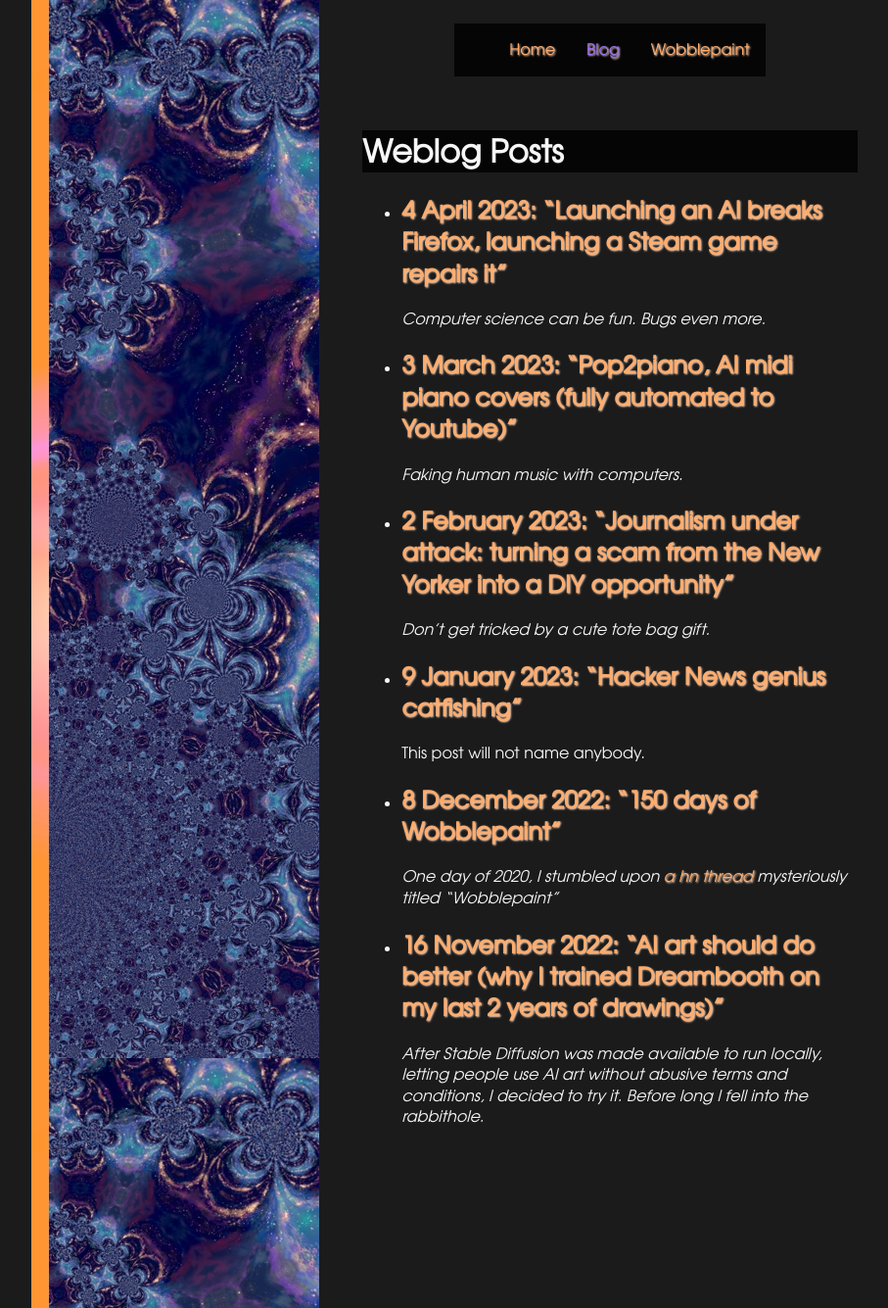
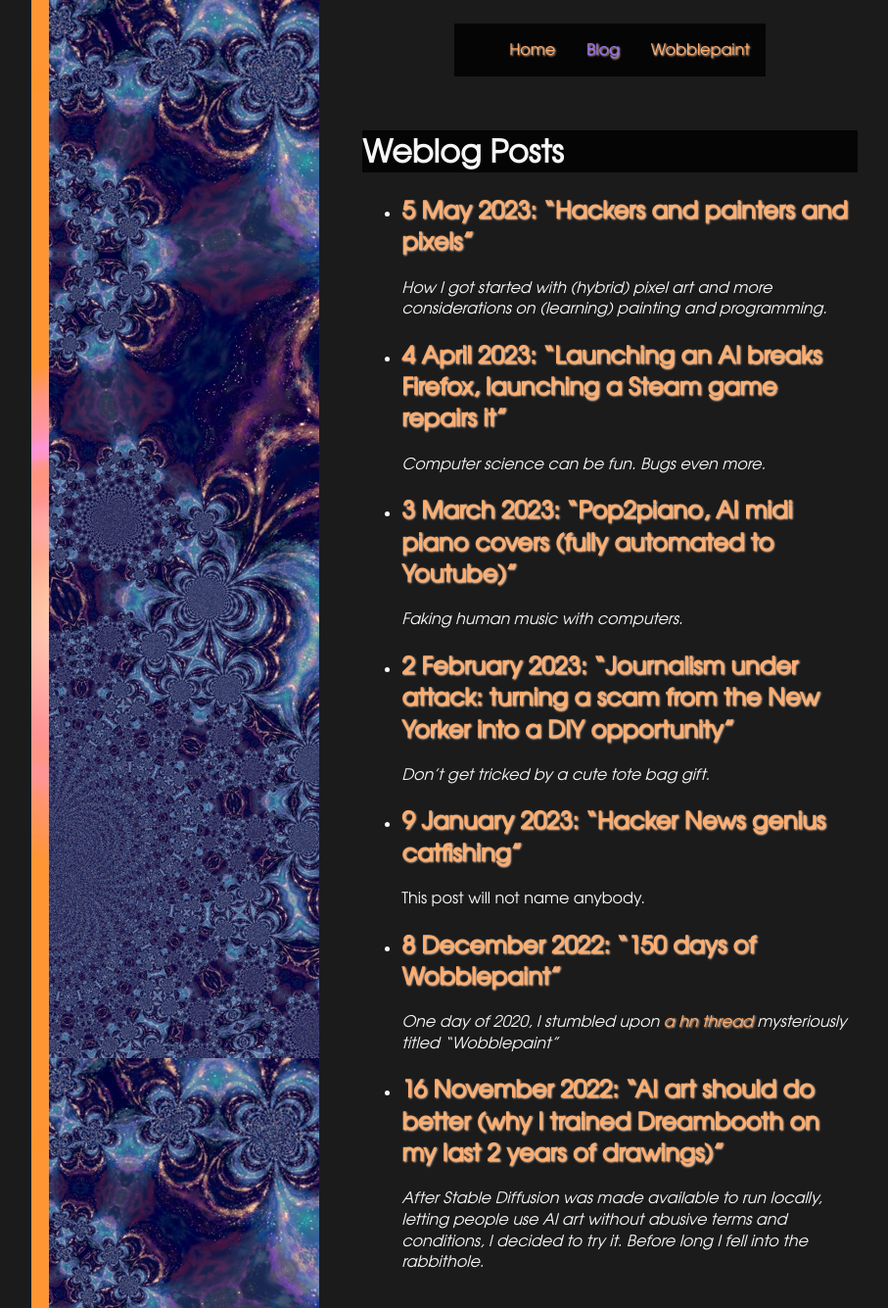
Before and after one commit to Le09/le09.github.io, a Jekyll site: the page built from blog.html, in a window 1280 px wide. Shown: the whole page at 98% size, without its empty margins (17-924 px from the left). Built offline with Jekyll 4.4.1, drawn with Linux system fonts in a browser that asks for light colours; some of the changed lines change nothing that is shown.

Commit message:
blogpost: pixel art

```diff
--- /dev/null
+++ b/_posts/2023-05-05-PIXELS.md
@@ -0,0 +1,124 @@
+---
+title: Hackers and painters and pixels
+image: /assets/img/pixels/flying_cc.webp
+---
+
+_How I got started with (hybrid) pixel art and more considerations on (learning) painting and programming._
+
+<img src="/assets/img/pixels/flying_cc.webp" alt="Happy Pixel CC" class="w50"/>
+
+In 2020, on a serendipitous whim, I motivated OK Feather to enter the Adventuron game jam.
+That tasked me with making pixel art for the game, which I didn't have much experience with.
+I had tried a few years before following two of the most well known tutorials on the internet:
+* [Derek Yu's tutorial](https://www.derekyu.com/makegames/pixelart.html)
+* [Pixel Joint's tutorial](https://pixeljoint.com/forum/forum_posts.asp?TID=11299)
+
+![Pixel Art Tutorials](/assets/img/pixels/tutorials.webp)
+*Example from [the Pixel Studio wiki](https://pixelstudio.fandom.com/wiki/Pixel_Art_Basics), with lines, anti-aliasing, dithering, and color ramps.*
+
+But after hours then days of fiddling with individual pixels, I gave up, since my single sprite was far from finished and progress was seemingly following Zeno's paradox.
+
+<div class="flexbox-h-container">
+    <div class="box" >
+        <img src="/assets/img/pixels/oldsprite.png" alt="Old unfinished sprite"/>
+    </div>
+    <div class="bbox" >
+        This was actually the third iteration of that sprite, so it had already become clear that this method would never work.
+        In particular the fight against jaggies was overpowering the form; each pixel carries so much information that focusing on them destroyed the big picture.
+    </div>
+</div>
+
+>The artist has to be in control of the image at the level of the single pixel, and every pixel should be purposefully placed.
+
+These tutorials[^tutos] silently assumed some skills I didn't have, and by focusing on "master level" output, it hampered my progress in making anything at all, even if it was mediocre work.
+My understanding on where pixel art can cheat or suck without it being a problem was also lacking.
+That means the weird ways perspective is often dealt with, or sometimes how actual proportions are distorted; in both cases, thinking in terms of traditional drawing was working against learning how pixel art works.
+
+## Working with no method
+
+<img src="/assets/img/pixels/steps.png" alt="A WIP and the finished background."/>
+
+This time I decided to follow no method at all, and just approach it like any other drawing, just a smaller one.
+In particular I went with Krita as drawing tool rather than any specific pixel art tool, in good part because I love it, and because the pixel and dithering brush are good enough.
+
+The two main defining features of pixel art are the low resolution, and the limited palette.
+The limited palette changes the way you think about colors, in a lot of cases with people working with predefined color ramps to find the right shade in different context (fully illuminated, etc). This different approach means that a different approach is also needed to keep saturation and contrast harmonious (unless the palette is so constrained that this comes for free).
+
+So I took the Pico-8 palette, and used it as a starting point, without necessarily sticking to it.
+I let myself use any color I wanted, while just trying not to use too many.
+The issue that then came up was that characters would not pop out properly in front of the backgrounds.
+Either outlines can be used, or the background colors can be adapted in terms of saturation and contrast to be duller than characters.
+I went with the standard way that is used in paintings: add volumetric fog!
+(volumetric fog is a fancy way to say that the background is lighter and less saturated the further away it is because of the atmosphere)
+Of course it makes no sense, but it allows to have your cake (backgrounds that stand out on their own) and eat it too (by staying readable with characters and without outlines).
+
+<img src="/assets/img/pixels/beach.png" alt="How dirty tools work in pixel art." class="w30 hovermax"/>
+<img src="/assets/img/pixels/garden.png" alt="How dirty tools work in pixel art." class="w30 hovermax"/>
+<img src="/assets/img/pixels/control_room_map.png" alt="How dirty tools work in pixel art." class="w30 hovermax"/>
+
+This proved useful as the sprites appeared in different contexts, for example the map could be called anywhere.
+
+For the lines, I made crude outlines, and refined them as much as I could, simply limiting this process in time to avoid it becoming too painful.
+In many cases I drew my drafts at a regular size first and downscaled it, which feels more comfortable, but meant that subtle 'gradients' would be all other what would be flat colors in normal pixel art, and thus require more work fixing.
+These were not entirely fixed up so it's easy to spot which ones were done that way.
+
+<img src="/assets/img/pixels/cosmoose_downscaled.png" alt="Example of downscaled scene." class="w80"/>
+
+As an aside, some last minute changes to the game meant that I had to make a few more sprites than planned, which made me depend more on references to speed up the process and meet the deadline.
+
+The result is not exactly traditional pixel art, but that seems fine since now it is more of an arbitrary set of constraints.
+In other words, I managed to make pixel art efficiently in a few days by adopting the same iterative process that I normally use[^reviews].
+
+## Programming the big picture
+
+<img src="/assets/img/pixels/pixel_laptop.png" alt="A laptop in pixel art." class="w80"/>
+
+The 'iterative method' sounds very much alike rapid prototyping or the agile method, and it is easy to work with the analogies.
+Composition is like architecture, and rendering is like implementing functions.
+In both cases, as details get gradually filled in, some adaptations to the original plan are needed.
+It is important during iterations to take a step back and ensure that the details are not taking over the whole picture, that the overall composition is still working.
+In painting this is done with mirroring, checking the values, and 'squinting your eyes' to blur things out.
+
+<figure>
+  <img src="/assets/img/pixels/composition_checks.webp" alt="The three main composition checks."/>
+  <figcaption>Values could be separated a bit better for readability.</figcaption>
+</figure>
+
+There are other analogies in the way that there are many dimensions to the work (color, density, saturation, contrast, etc) and because of their relationships to each other it is not entirely possible to consider them all independently.
+In programming complexity comes in different flavours, so it is important to make choices on to where and how these complexities are distributed.
+In both cases, in the beginnings it is extremely helpful to treat every problem independently, and with experience it becomes possible to work more intuitively and thus more holistically.
+In both cases, the perception of the painting or of complexity are human, and this is ultimately what matters.
+So other considerations about how perception works are also relevant.
+
+In [Paul Graham's essay](http://www.paulgraham.com/hp.html), painting is seen through the traditional lens, where the artist needs to switch between thinking in terms of paint chemistry at low-level and 'painting' at high-level.
+But if you start with digital painting the equivalent is to directly think of the physical properties of light.
+In a way pigments and HSV are abstractions that give a few primitives to work with to make the high-level process more manageable ('add more cadmium yellow' against 'set to a lighter value and shift the hue').
+
+## Learning from learning
+
+<img src="/assets/img/pixels/puzzle.png" alt="Learning pixel art." class="w80"/>
+
+Pixel art also offers its own set of primitives with color ramps, palettes, dithering, etc.
+If I had started with pixel art, these would make more sense.
+But because the activity is too close to painting, it is easy to get stuck in the wrong mindset, and confuse the abstractions and goals.
+Not unlike programming in a functional or object-oriented styles can clash, and while it is often possible to mix the two, it often makes things more complicated because it requires to shift mental gears at different levels, which thus requires to already have a good mental model of the whole.
+But when coming from the outside, the picture of the whole is the most challenging part to learn.
+
+Because the 'pixel art' style is a lot about the polishing step, I sabotaged any possibility to have a good working process.
+It is important to remember what the goal is; pixel art in that case was about conveying the feel of the game, so even if changing the process meant sacrificing the possibility to make a 'masterpiece', it had no purpose otherwise.
+
+There is analogously an iterating process on the theory, the practice, and the workflow.
+It isn't possible to separate the tree entirely, because all shape your own individual understanding.
+This post itself blends ideas that I retroactively understood and ideas that naturally arose from the process.
+Programming rely on mathematical theories, the practical design, and their workflow of the programmers.
+
+A science, an art, and a craft.
+I love to think about their relationships as they inform each other, and lets your brain naturally pick up patterns and ideas from the other domains.
+I think this meta-process can be applied to mostly any other domain, like [woodworking](https://www.youtube.com/watch?v=ShEez0JkOFw), or cooking.
+It is a bit like how people recommend to learn a second language but for higher-level concepts.
+
+
+<img src="/assets/img/pixels/pigeon_delivery.png" alt="Pigeon delivering pixel gifts." class="w80"/>
+
+[^tutos]: This is not an attack on these tutorials but probably more on my capacity to learn.
+[^reviews]: The pixel art is not perfect but it still got [great feedback](https://ifdb.org/viewgame?id=tyap5ckr5hbkunox) on ifdb
--- a/_sass/main.scss
+++ b/_sass/main.scss
@@ -188,6 +188,13 @@
     margin: 2px;
 }
 
+.bbox {
+    flex-basis: 50%;
+    width: 100%;
+    padding: 10px;
+    margin: 2px;
+}
+
 .dblock {
     display: block;
 }
@@ -203,6 +210,14 @@
 .flex {
   display: flex;
   flex-wrap: wrap;
+}
+
+.hovermax:hover {
+    position:absolute;
+    left:10%;
+    width:auto;
+    max-width:80%;
+    height:auto;
 }
 
 .hoverfull:hover {
```
Also changed, not shown: assets/img/pixels/beach.png (added), assets/img/pixels/composition_checks.webp (added), assets/img/pixels/control_room_map.png (added), assets/img/pixels/cosmoose_downscaled.png (added), assets/img/pixels/flying_cc.webp (added), assets/img/pixels/garden.png (added), assets/img/pixels/oldsprite.png (added), assets/img/pixels/pigeon_delivery.png (added), assets/img/pixels/pixel_laptop.png (added), assets/img/pixels/puzzle.png (added), assets/img/pixels/steps.png (added), assets/img/pixels/tutorials.webp (added).
